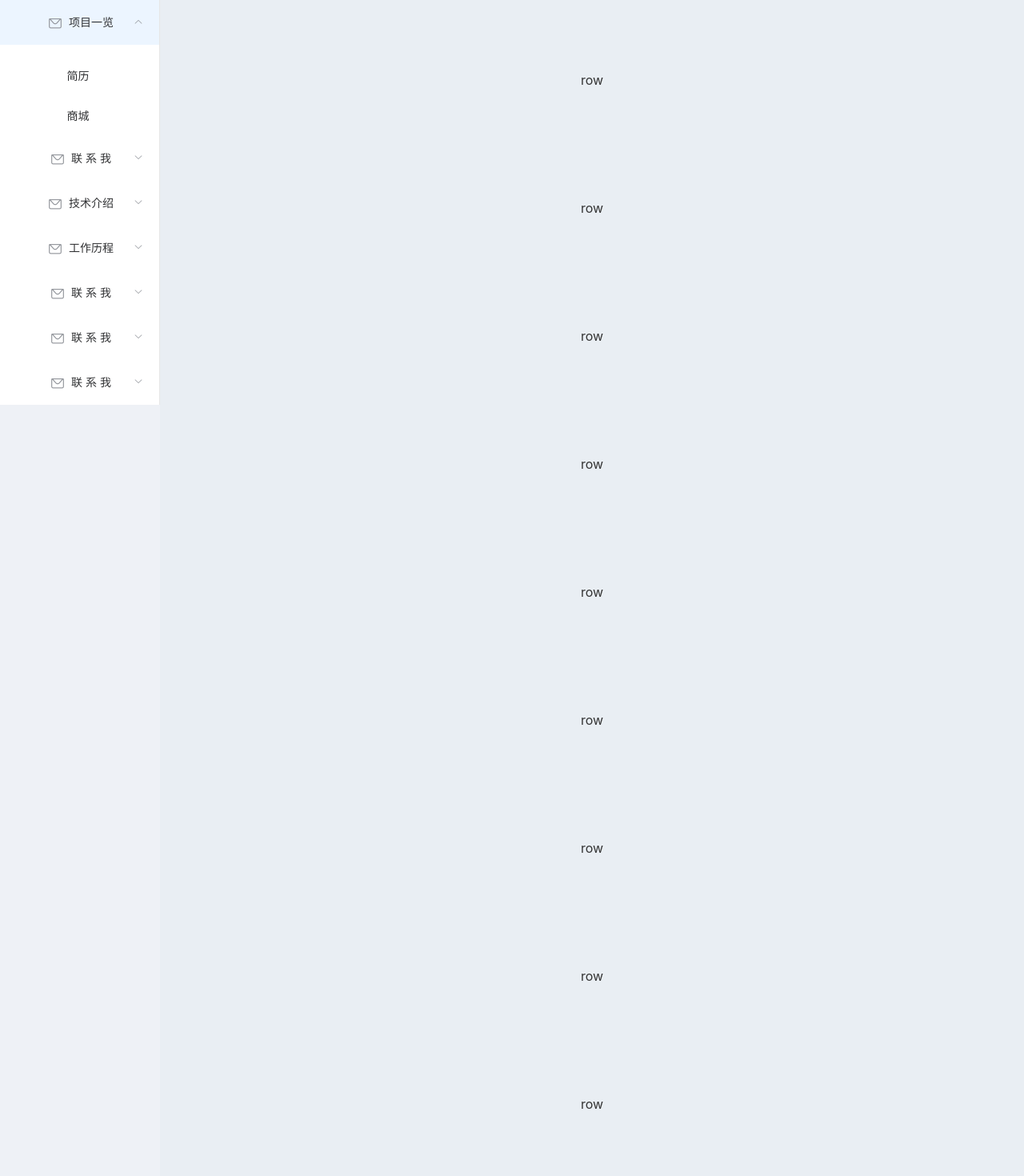
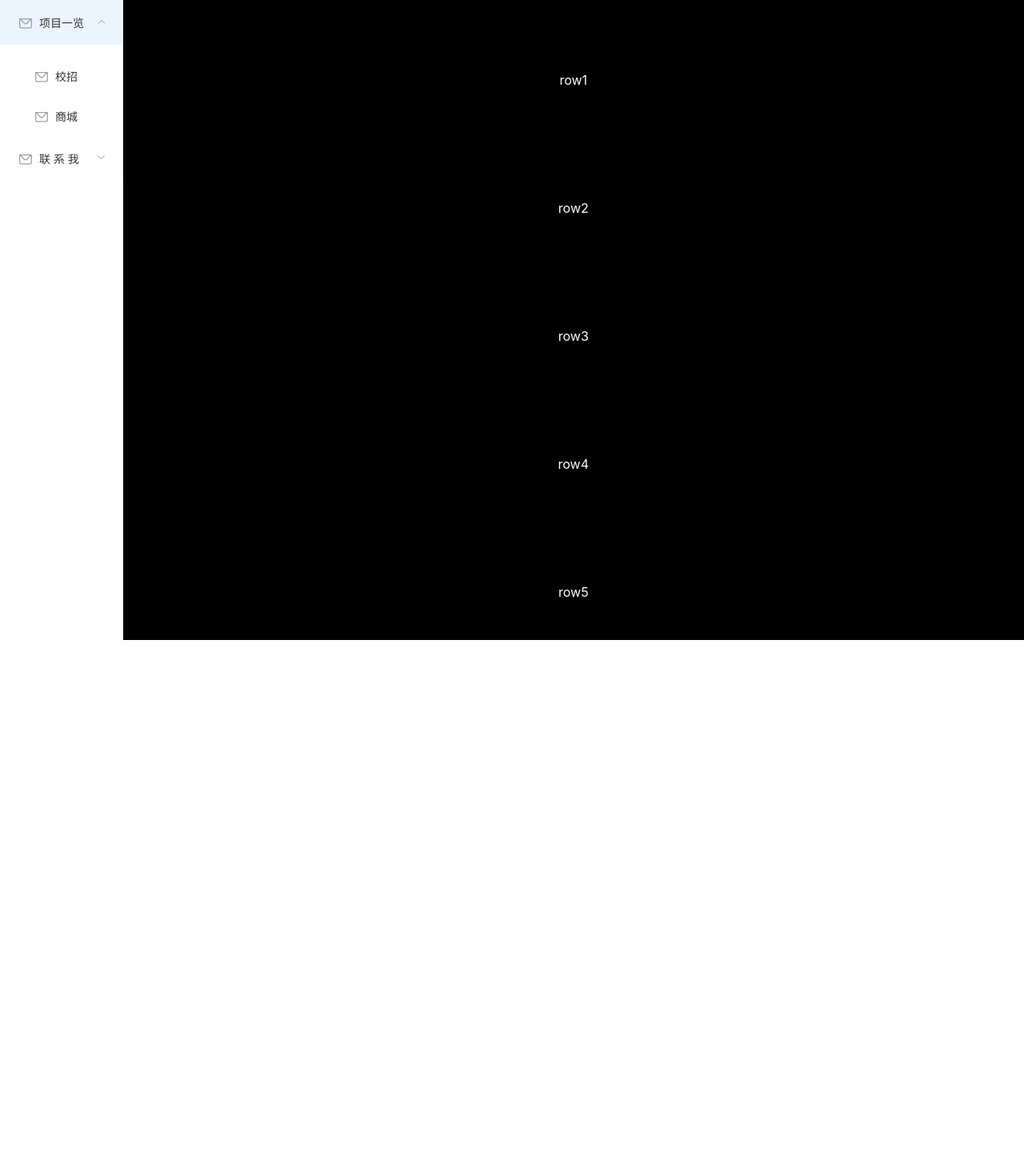
Before and after one commit to suveng/mede, a Vue app: page /index in a window 1280 px wide. Shown: the top 1470 px of the page at 80% size. After the commit the page ends 800 px from the top, so only its background shows below. Built offline with nearby package versions, Linux system fonts and the light colour scheme.

Commit message:
整体布局

```diff
--- /dev/null
+++ b/src/assets/css/index.css
@@ -0,0 +1,43 @@
+/*主体,占满整个屏幕*/
+.index {
+    width: 100%;
+    max-width: 100%;
+    height: 100%;
+    max-height: 100%;
+}
+
+/*侧边栏*/
+/*大屏的侧边栏*/
+@media all and (min-width: 1180px) {
+    .index .el-container .el-aside {
+        max-width: 12%;
+        max-height: 100vh;
+        overflow-x:hidden
+    }
+    .index .el-container .el-aside .el-button {
+        font-size: x-large;
+        display: none;
+    }
+}
+/*小屏的侧边栏*/
+@media all and (max-width: 1180px) {
+    .index .el-container .el-aside {
+        max-width: 12%;
+        max-height: 100vh;
+        overflow-x:hidden
+    }
+
+    .max-text{
+        display: none;
+    }
+
+}
+
+/*正文区域*/
+.index .el-container .el-main {
+    background-color: #000000;
+    color: #ffffff;
+    text-align: center;
+    line-height: 160px;
+    max-height: 100vh;
+}
--- a/src/views/Index.vue
+++ b/src/views/Index.vue
@@ -5,76 +5,55 @@
         <el-backtop/>
 
         <el-container>
-            <el-aside width="200px" style="background-color: rgb(238, 241, 246)">
-                <el-menu  :default-openeds="['1']">
+             <el-aside>
+                    <el-menu :default-openeds="['1']">
                         <el-submenu index="1">
-                        <template slot="title"><i class="el-icon-message"></i>项目一览</template>
+                            <template slot="title"><i class="el-icon-message"></i><span class="max-text">项目一览</span>
+                            </template>
                             <el-menu-item-group>
-                            <el-menu-item index="1-1">简历</el-menu-item>
-                            <el-menu-item index="1-2">商城</el-menu-item>
+                                <el-menu-item index="1-1"><i class="el-icon-message"></i><span
+                                        class="max-text">校招</span>
+                                </el-menu-item>
+                                <el-menu-item index="1-2"><i class="el-icon-message"></i><span
+                                        class="max-text">商城</span>
+                                </el-menu-item>
                             </el-menu-item-group>
                         </el-submenu>
                         <el-submenu index="2">
-                        <template slot="title"><i class="el-icon-message"></i>联 系 我</template>
+                            <template slot="title"><i class="el-icon-message"></i><span class="max-text">联 系 我</span>
+                            </template>
                             <el-menu-item-group>
-                            <el-menu-item index="2-1">邮箱</el-menu-item>
-                            <el-menu-item index="2-2">github</el-menu-item>
-                            <el-menu-item index="2-3">csdn</el-menu-item>
-                            <el-menu-item index="2-4">博客园</el-menu-item>
-                        </el-menu-item-group>
-                    </el-submenu>
-                    <el-submenu index="3">
-                        <template slot="title"><i class="el-icon-message"></i>技术介绍</template>
-                    </el-submenu>
-                    <el-submenu index="4">
-                        <template slot="title"><i class="el-icon-message"></i>工作历程</template>
-                    </el-submenu>
-                    <el-submenu index="2">
-                        <template slot="title"><i class="el-icon-message"></i>联 系 我</template>
-                        <el-menu-item-group>
-                            <el-menu-item index="2-1">邮箱</el-menu-item>
-                            <el-menu-item index="2-2">github</el-menu-item>
-                            <el-menu-item index="2-3">csdn</el-menu-item>
-                            <el-menu-item index="2-4">博客园</el-menu-item>
-                        </el-menu-item-group>
-                    </el-submenu>
-                    <el-submenu index="2">
-                        <template slot="title"><i class="el-icon-message"></i>联 系 我</template>
-                        <el-menu-item-group>
-                            <el-menu-item index="2-1">邮箱</el-menu-item>
-                            <el-menu-item index="2-2">github</el-menu-item>
-                            <el-menu-item index="2-3">csdn</el-menu-item>
-                            <el-menu-item index="2-4">博客园</el-menu-item>
-                        </el-menu-item-group>
-                    </el-submenu>
-                    <el-submenu index="2">
-                        <template slot="title"><i class="el-icon-message"></i>联 系 我</template>
-                        <el-menu-item-group>
-                            <el-menu-item index="2-1">邮箱</el-menu-item>
-                            <el-menu-item index="2-2">github</el-menu-item>
-                            <el-menu-item index="2-3">csdn</el-menu-item>
-                            <el-menu-item index="2-4">博客园</el-menu-item>
+                                <el-menu-item index="2-1"><i class="el-icon-message"></i><span
+                                        class="max-text">邮箱</span>
+                                </el-menu-item>
+                                <el-menu-item index="2-2"><i class="el-icon-message"></i><span
+                                        class="max-text">github</span></el-menu-item>
+                                <el-menu-item index="2-3"><i class="el-icon-message"></i><span
+                                        class="max-text">csdn</span>
+                                </el-menu-item>
+                                <el-menu-item index="2-4"><i class="el-icon-message"></i><span
+                                        class="max-text">博客园</span>
+                                </el-menu-item>
                             </el-menu-item-group>
                         </el-submenu>
                     </el-menu>
                 </el-aside>
-
             <el-container>
                 <el-main>
-                    <el-row>row</el-row>
-                    <el-row>row</el-row>
-                    <el-row>row</el-row>
-                    <el-row>row</el-row>
-                    <el-row>row</el-row>
-                    <el-row>row</el-row>
-                    <el-row>row</el-row>
-                    <el-row>row</el-row>
-                    <el-row>row</el-row>
-                    <el-row>row</el-row>
-                    <el-row>row</el-row>
-                    <el-row>row</el-row>
-                    <el-row>row</el-row>
-                    <el-row>row</el-row>
+                    <el-row>row1</el-row>
+                    <el-row>row2</el-row>
+                    <el-row>row3</el-row>
+                    <el-row>row4</el-row>
+                    <el-row>row5</el-row>
+                    <el-row>row6</el-row>
+                    <el-row>row7</el-row>
+                    <el-row>row8</el-row>
+                    <el-row>row9</el-row>
+                    <el-row>row10</el-row>
+                    <el-row>row11</el-row>
+                    <el-row>row12</el-row>
+                    <el-row>row14</el-row>
+                    <el-row>row15</el-row>
                 </el-main>
             </el-container>
         </el-container>
@@ -89,23 +68,5 @@
 </script>
 
 <style scoped>
-
-    .index {
-        min-width: 100%;
-        min-height: 100%;
-    }
-
-    .el-aside {
-        background-color: #D3DCE6;
-        color: #333;
-        text-align: center;
-        line-height: 100px;
-    }
-
-    .el-main {
-        background-color: #E9EEF3;
-        color: #333;
-        text-align: center;
-        line-height: 160px;
-    }
+    @import "../assets/css/index.css";
 </style>
```
Lines whose indentation alone changed are shown as unchanged.
